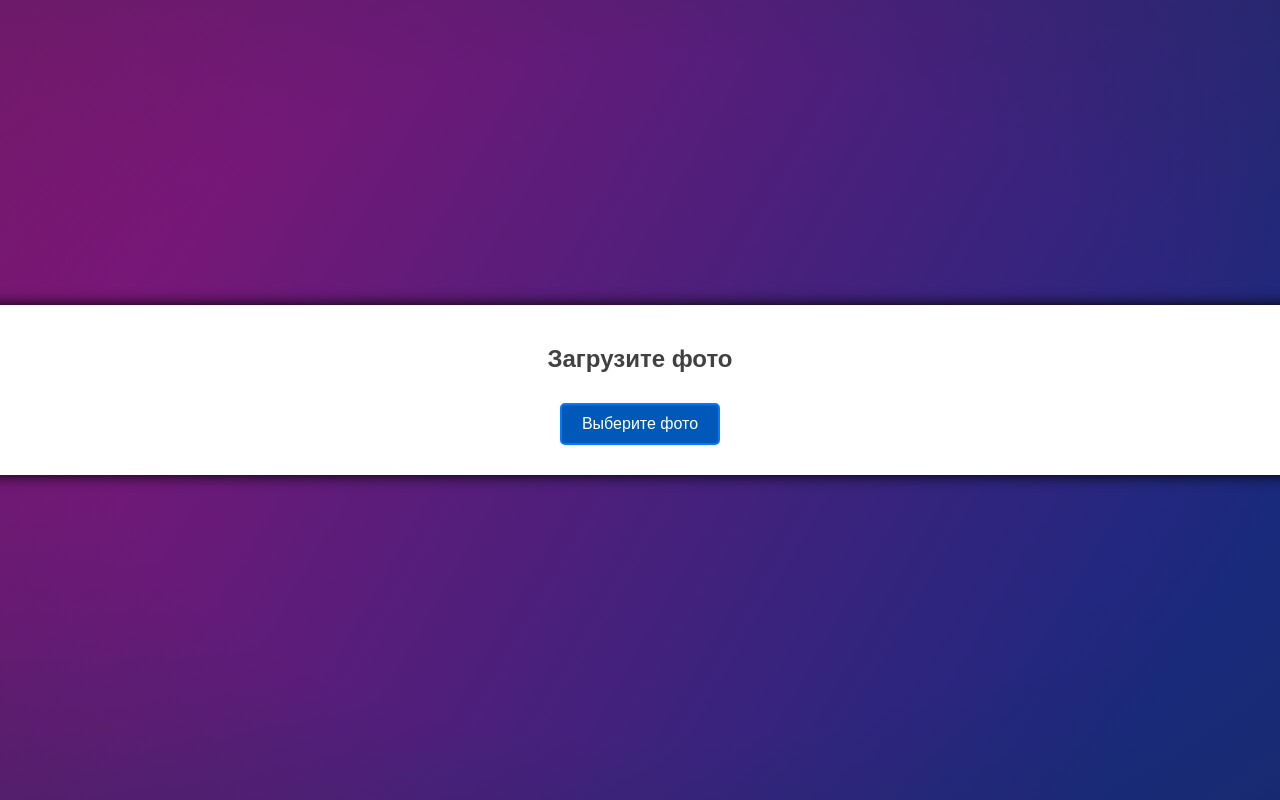
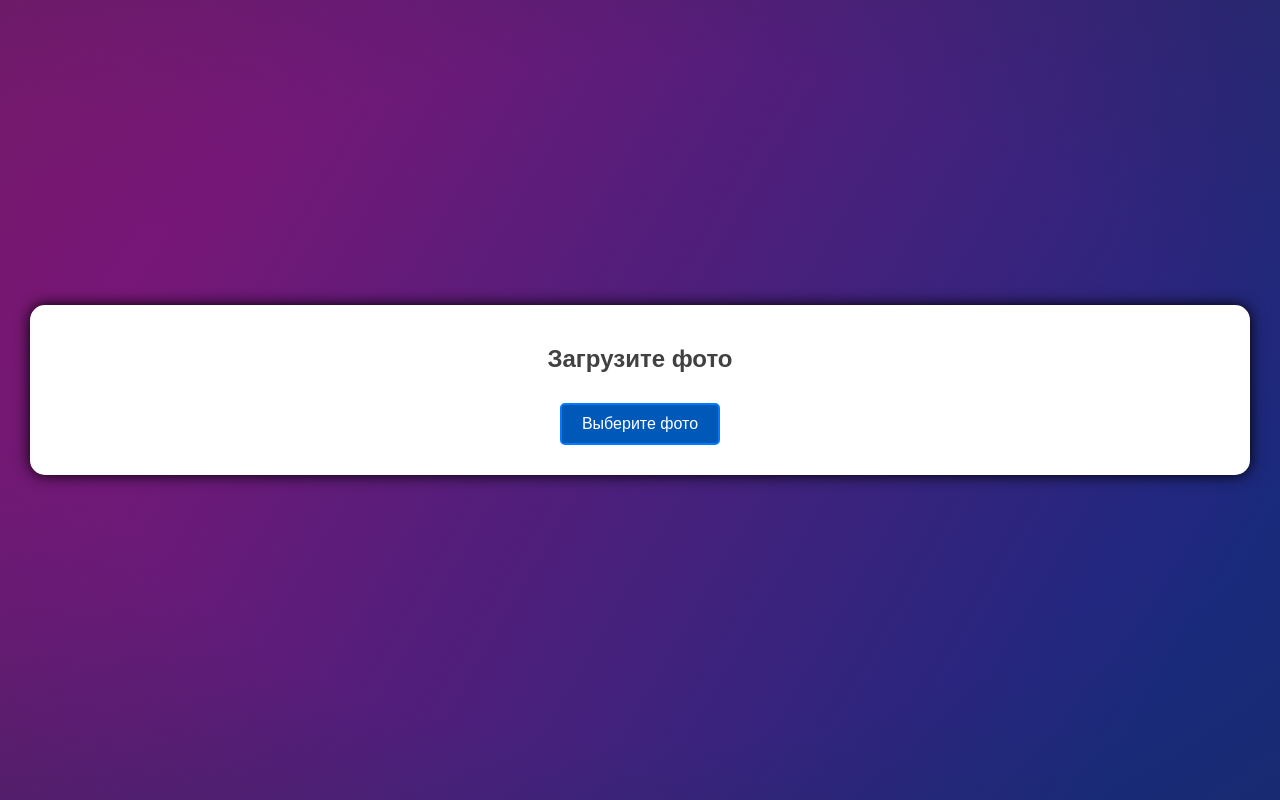
Before and after one commit to ToyoTaSX/atom_model, a Django app: template modelbackend/user_gui/templates/mainpage.html in a window 1280 px wide. Run offline with Django 3.2, Linux system fonts and the light colour scheme; the template is opened without the code that fills it, so the values that code supplies are empty.

Commit message:
update css

```diff
--- a/modelbackend/model_api/views.py
+++ b/modelbackend/model_api/views.py
@@ -51,7 +51,7 @@ def get_photo_class(request):
             conf_thres=0.1,
             imgsz=image_size,
             source=image_path,
-            device='cpu',
+            device='',
             save_txt=True,
             nosave=True,
             name=dirname)
--- a/modelbackend/user_gui/static/css/styles.css
+++ b/modelbackend/user_gui/static/css/styles.css
@@ -14,8 +14,8 @@ body {
     height: fit-content;
     min-height: 100vh;
     margin: 0;
-    width: 100%;
-
+    /* width: 100%; */
+    padding: 0px 50px;
 }
 .container {
     background: #ffffff;
```
Also changed, not shown: readme.md (added).
